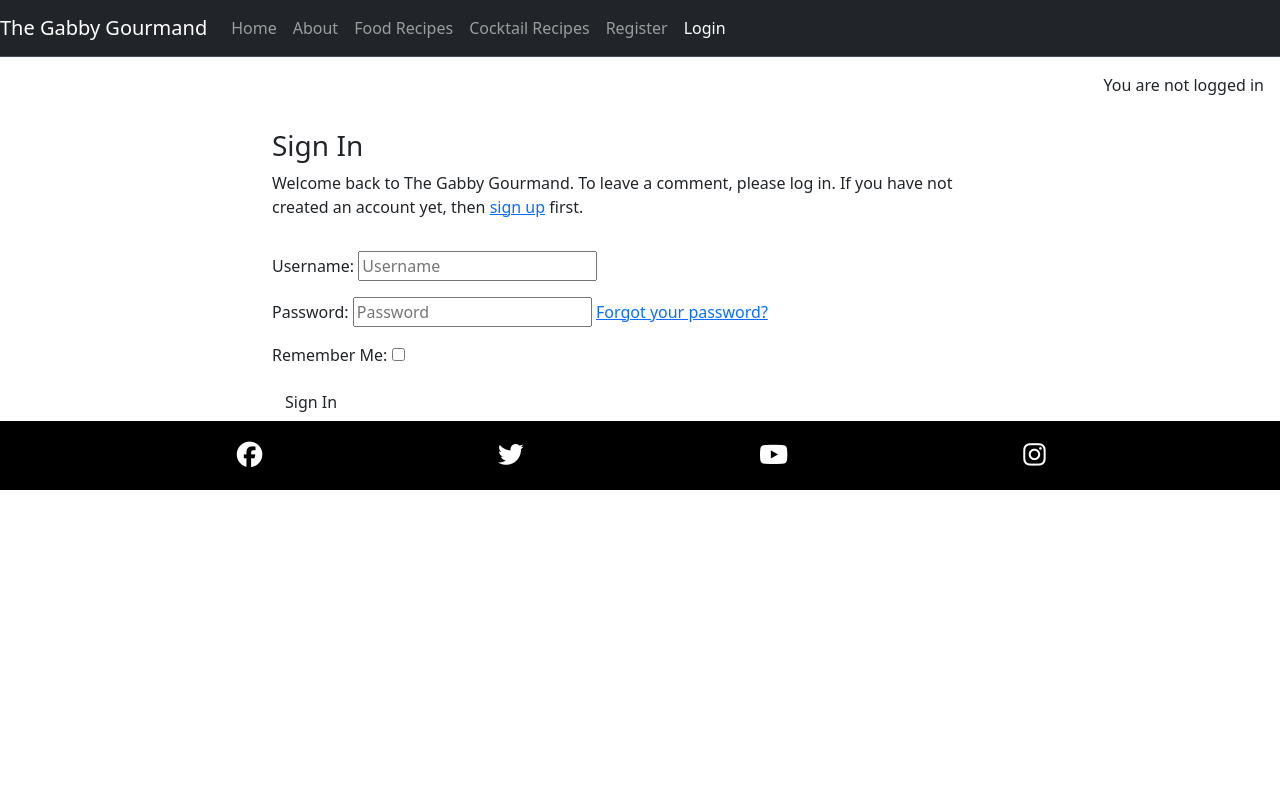
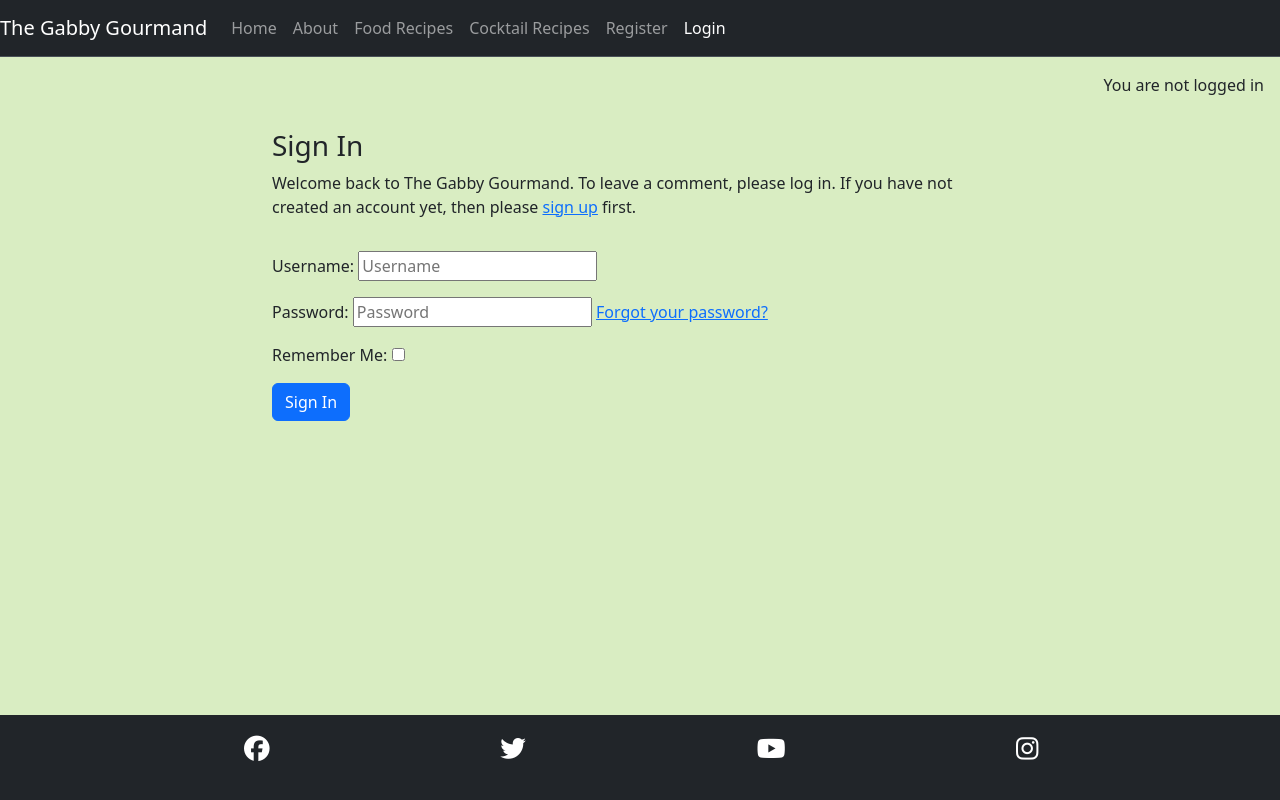
Before and after one commit to Jem212Mac/the-gabby-gourmand, a Django app: page /accounts/login/ in a window 1280 px wide. Run offline with Django 4.2, Linux system fonts and the light colour scheme; some libraries are stand-ins or nearby versions.

Commit message:
feat: Add sticky footer, change buttons to bg-primary, change general background colour

```diff
--- a/gabbygourmand/settings.py
+++ b/gabbygourmand/settings.py
@@ -30,7 +30,7 @@ SECRET_KEY = os.environ.get("SECRET_KEY")
 # SECURITY WARNING: don't run with debug turned on in production!
 DEBUG = False
 
-ALLOWED_HOSTS = ['8000-jem212mac-thegabbygourm-hkesneuoxc2.ws-eu111.gitpod.io','.herokuapp.com']
+ALLOWED_HOSTS = ['8000-jem212mac-thegabbygourm-hkesneuoxc2.ws-eu113.gitpod.io','.herokuapp.com']
 
 
 # Application definition
--- a/static/css/style.css
+++ b/static/css/style.css
@@ -1,6 +1,10 @@
+/* General Styles */
+body {
+    background-color: rgb(217, 237, 194);
+}
+
 /* Footer */
 #social-networks {
-    background-color: rgb(0, 0, 0);
     text-align: center;
     padding: 20px 0;
     display: flex;
--- a/templates/account/login.html
+++ b/templates/account/login.html
@@ -11,8 +11,8 @@
     <div class="row">
         <div class="col-md-8 mt-3 offset-md-2">
             <h3>{% trans "Sign In" %}</h3>
-            <p>{% blocktrans %}Welcome back to The Gabby Gourmand. To leave a comment, please log in. If
-                you have not created an account yet, then <a class="link" href="{{ signup_url }}">sign up</a>
+            <p>{% blocktrans %} Welcome back to The Gabby Gourmand. To leave a comment, please log in. If
+                you have not created an account yet, then please <a class="link" href="{{ signup_url }}">sign up</a>
                 first.{% endblocktrans %}</p>
         </div>
     </div>
@@ -24,7 +24,7 @@
                 {% if redirect_field_value %}
                 <input type="hidden" name="{{ redirect_field_name }}" value="{{ redirect_field_value }}" />
                 {% endif %}
-                <button class="btn btn-signup right" type="submit">{% trans "Sign In" %}</button>
+                <button class="btn btn-primary" type="submit">{% trans "Sign In" %}</button>
             </form>
         </div>
     </div>
--- a/templates/account/logout.html
+++ b/templates/account/logout.html
@@ -9,19 +9,17 @@
     <div class="row">
         <div class="col-md-8 mt-3 offset-md-2">
             <h3>{% trans "Sign Out" %}</h3>
-
             <p>{% trans 'Are you sure you want to sign out?' %}</p>
         </div>
     </div>
     <div class="row">
         <div class="col-md-8 mt-3 offset-md-2">
-
             <form method="post" action="{% url 'account_logout' %}">
                 {% csrf_token %}
                 {% if redirect_field_value %}
                 <input type="hidden" name="{{ redirect_field_name }}" value="{{ redirect_field_value }}" />
                 {% endif %}
-                <button class="btn btn-signup right" type="submit">{% trans 'Sign Out' %}</button>
+                <button class="btn btn-primary" type="submit">{% trans 'Sign Out' %}</button>
             </form>
         </div>
     </div>
--- a/templates/base.html
+++ b/templates/base.html
@@ -50,8 +50,8 @@
                         href="{% url 'home' %}">Home</a>
                 </li>
                 <li class="nav-item">
-                    <a class="nav-link {% if request.path == about_url %}active{%endif%}"
-                      aria-current="page" href="{% url 'about' %}">About</a>
+                    <a class="nav-link {% if request.path == about_url %}active{%endif%}" aria-current="page"
+                        href="{% url 'about' %}">About</a>
                 </li>
                 <li class="nav-item">
                     <a class="nav-link" href="{% url 'food' %}">Food Recipes</a>
@@ -61,7 +61,8 @@
                 </li>
                 {% if user.is_authenticated %}
                 <li class="nav-item">
-                    <a class="nav-link {% if request.path == logout_url %}active{% endif %}" aria-current="page" href="{% url 'account_logout' %}">Logout</a>
+                    <a class="nav-link {% if request.path == logout_url %}active{% endif %}" aria-current="page"
+                        href="{% url 'account_logout' %}">Logout</a>
                 </li>
                 {% else %}
                 <li class="nav-item">
@@ -69,7 +70,8 @@
                         href="{% url 'account_signup' %}">Register</a>
                 </li>
                 <li class="nav-item">
-                    <a class="nav-link {% if request.path == login_url %}active{% endif %}" aria-current="page" href="{% url 'account_login' %}">Login</a>
+                    <a class="nav-link {% if request.path == login_url %}active{% endif %}" aria-current="page"
+                        href="{% url 'account_login' %}">Login</a>
                 </li>
                 {% endif %}
             </ul>
@@ -83,8 +85,7 @@
                 <div class="alert {{ message.tags }} alert-dismissible
                     fade show" id="msg" role="alert">
                     {{ message | safe }}
-                    <button type="button" class="btn-close"
-                    data-bs-dismiss="alert" aria-label="Close"></button>
+                    <button type="button" class="btn-close" data-bs-dismiss="alert" aria-label="Close"></button>
                 </div>
                 {% endfor %}
             </div>
@@ -104,7 +105,8 @@
     </main>
 
     <!-- Footer -->
-    <footer>
+    <footer class="footer fixed-bottom bg-dark">
+        <div class="container-fluid text-center">
                 <ul id="social-networks">
                     <li><a href="https://www.facebook.com/" target="_blank" rel="noopener"
                             aria-label="Visit our facebook page (opens in a new tab)">
@@ -123,7 +125,9 @@
                             <i class="fa-brands fa-instagram"></i></a>
                     </li>
                 </ul>
+        </div>
     </footer>
+
 
     <!-- Font Awesome Link -->
     <script src="https://kit.fontawesome.com/c2f2557f2c.js" crossorigin="anonymous"></script>
```
Also changed, not shown: templates/account/signup.html (+6 -7 lines). Lines whose indentation alone changed are shown as unchanged.
